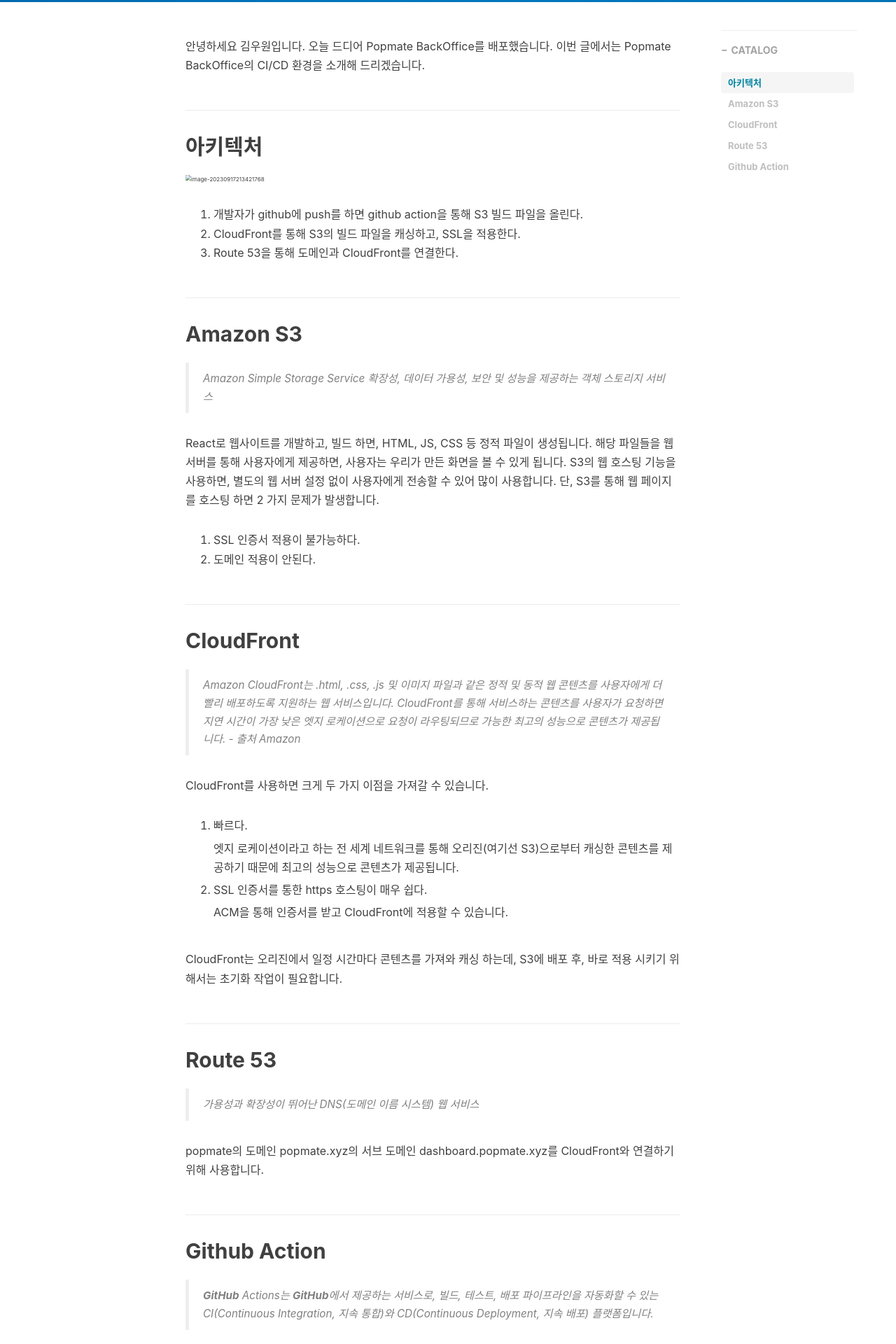
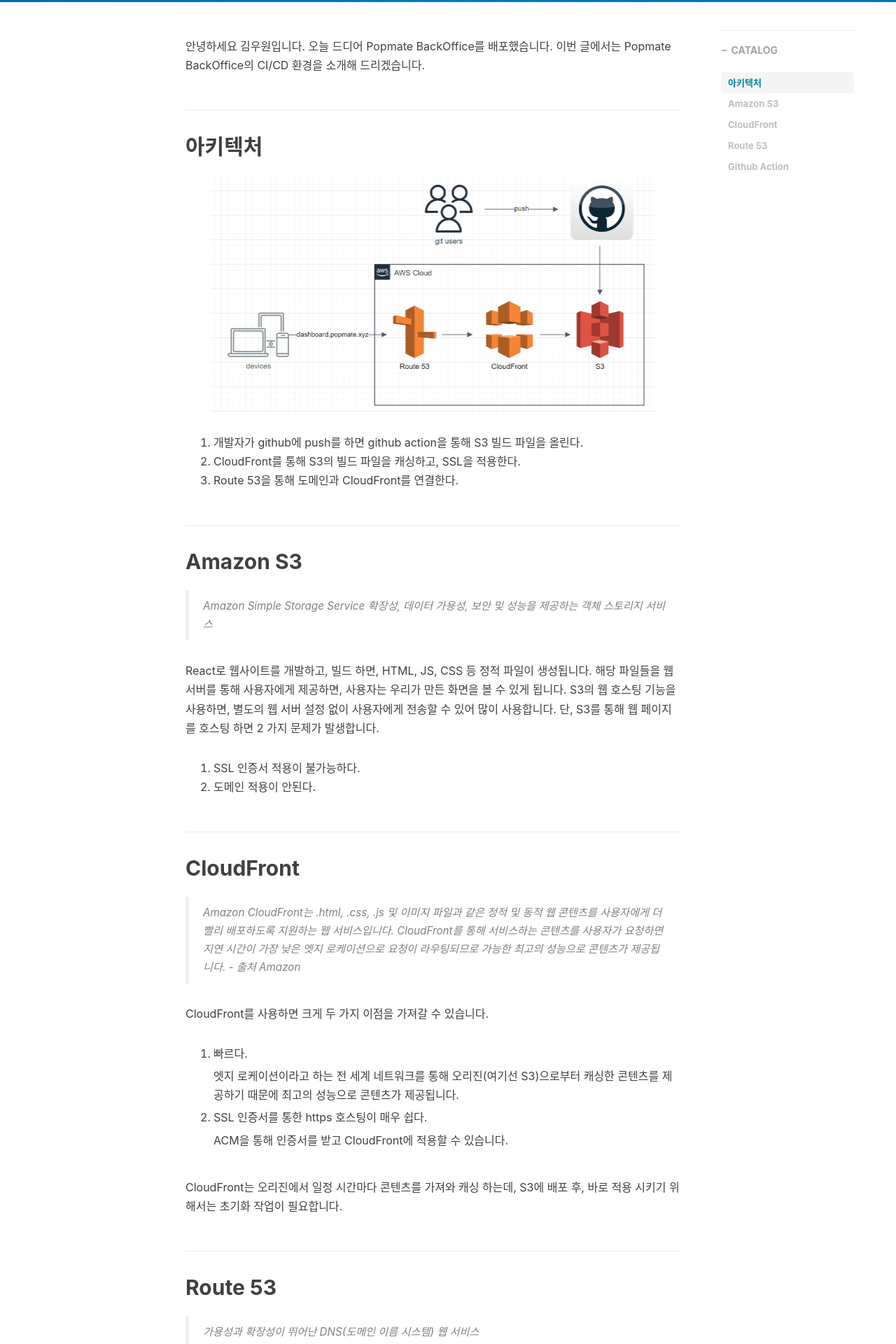
Before and after one commit to bone-stew/bone-stew.github.io, a Jekyll site: the page built from _posts/2023-09-16-cloudfront.md, in a window 1280 px wide. Shown: the part 520-2440 px from the top of the page at 70% size. Built offline with Jekyll 4.4.1, drawn with Linux system fonts in a browser that asks for light colours; nearby versions of some CDN libraries; comment, search, counter and statistics services are not loaded.

Commit message:
Update 2023-09-16-cloudfront.md

```diff
--- a/_posts/2023-09-16-cloudfront.md
+++ b/_posts/2023-09-16-cloudfront.md
@@ -18,7 +18,7 @@
 
 ## 아키텍처
 
-<img src="/img/2023-09-16-cloudfront/image-20230917213421768.png" alt="image-20230917213421768" style="zoom: 50%;" />
+<img src="/img/image-20230917213421768.png" alt="image-20230917213421768" style="zoom: 50%;" />
 
 
 
```
